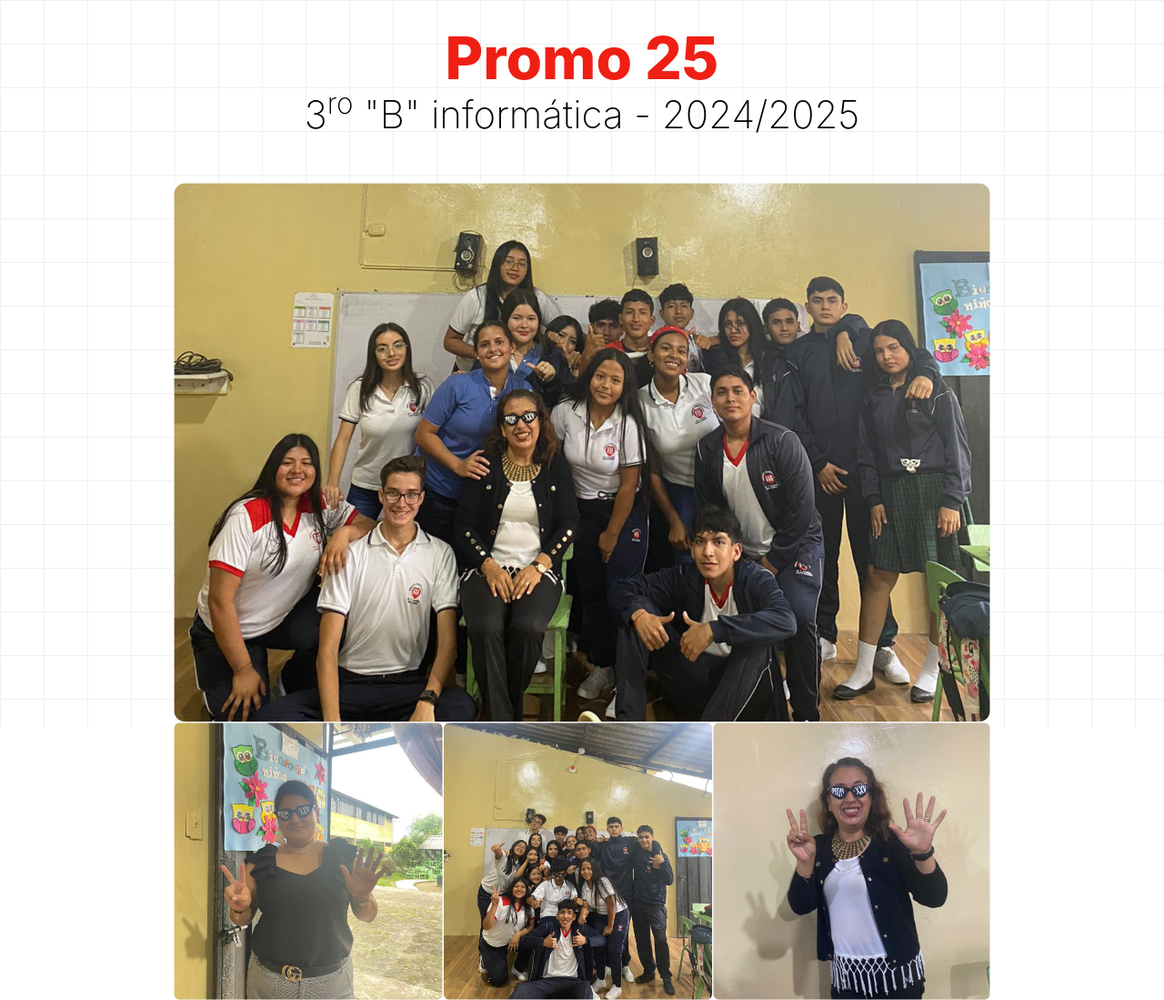
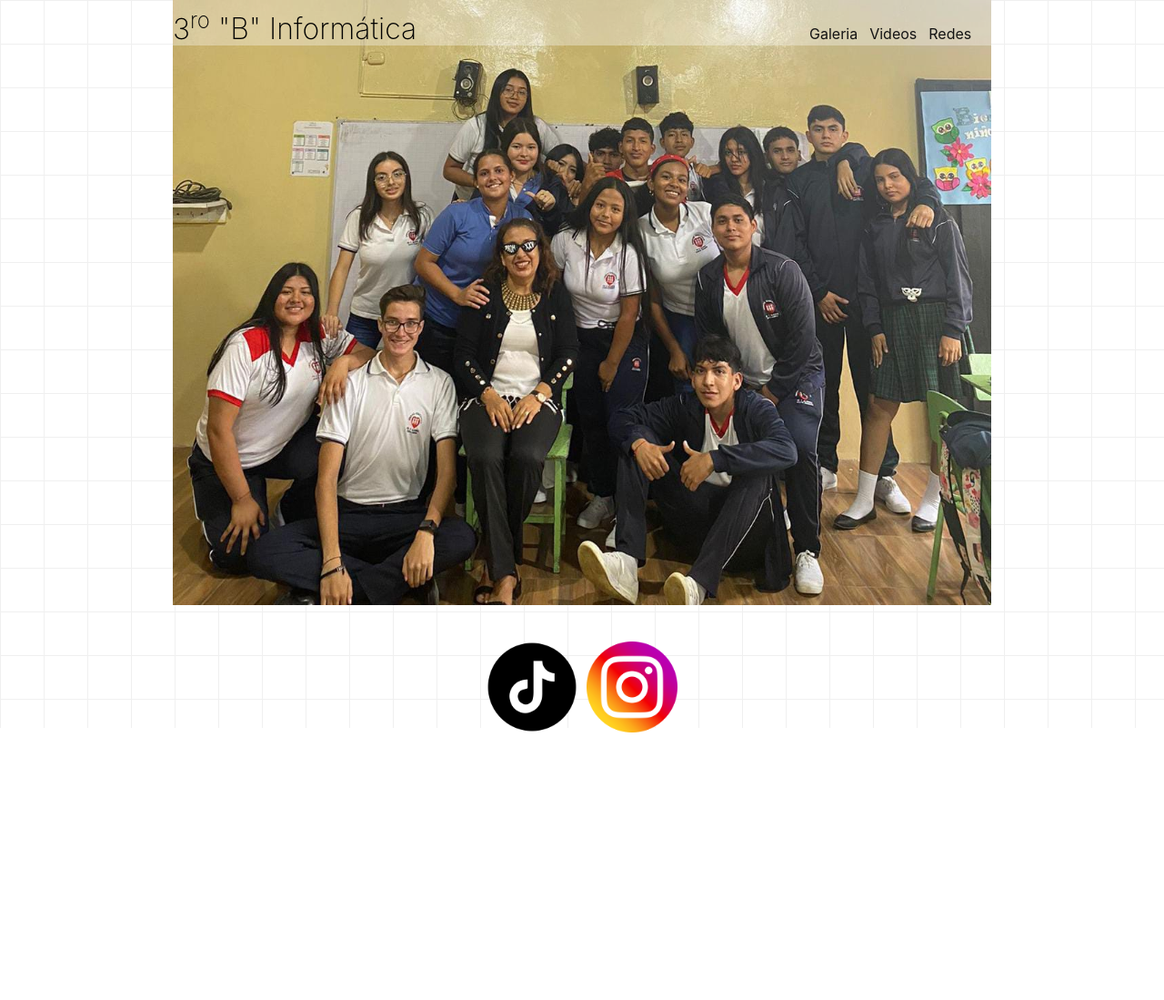
Before and after one commit to sitesafemoi/3roB-info, a plain HTML site: page index.html in a window 1280 px wide. Shown: the top 1099 px of the page at 91% size. Drawn offline with Linux system fonts and the light colour scheme.

Commit message:
update ui

```diff
--- a/css/style.css
+++ b/css/style.css
@@ -34,9 +34,8 @@ h1{
     color: var(--primario);
 }
 h2{
-    font-size: 4.2rem;
+    font-size: 3.2rem;
     font-weight: 200;
-    margin-top: -4.4rem;
 }
 h3{
     font-size: 3.4rem;
@@ -54,11 +53,10 @@ h3{
 p{
     font-size: 1.2rem;
     font-weight: 200;
-    color: rgb(130, 128, 128);
 }
 a{
     text-decoration: none;
-    color: var(--blanco);
+    color: var(--black);
 }
 img{
     width: 100%;
@@ -79,15 +77,35 @@ img{
     background-size:4.8rem 4.8rem;
 }
 
+.cont-imgs{
+    position: relative;
+    z-index: -10;
+}
 .header{
-    width: 100%;
-    height: 20rem;
-    text-align: center;
+    width: min(90rem, 90%);
+    height: 5rem;
+    display: flex;
+    flex-direction: row;
+    justify-content: space-between;
+    margin-bottom: 2rem;
+    position: fixed;
+    z-index: 100;
+    top:0;
+    background-color: rgba(255, 255, 255, 0.338);
 }
-@media screen and (max-width:700px){
-    .header{
-        height: 25rem;
-    }
+
+/*nav*/
+.nav {
+    display: flex;
+    align-items: flex-end;
+    width: 20rem;
+    height: 4rem;
+    margin-top: 1.3rem;
+}
+.nav ul{
+    display: flex;
+    list-style: none;
+    gap: 1.3rem;
 }
 .cont-main{
     width: 100%;
@@ -95,8 +113,6 @@ img{
 }
 
 /*contenedor redes sociales*/
-
-/* contenedor redes*/
 .cont-redes{
     width: 100%;
     height: 20rem;
--- a/index.html
+++ b/index.html
@@ -31,13 +31,24 @@
 <body>
   <div class="background"></div>
   <div class="contenedor">
+    <div class="cont-imgs">
+      <img src="assets/images/img-cover-1.jpg" alt="imagen de 3ro b info">
+    </div>
+    <header class="header">
+        <div class="logo">
+          <h2>3<sup>ro</sup> "B" Informática</h2>
+        </div>
 
-    <header class="header">
-    <h1>Promo 25</h1>
-    <h2>3<sup>ro</sup> "B" informática - 2024/2025</h2>
+        <nav class="nav">
+          <ul>
+            <li><a href="#">Galeria</a></li>
+            <li><a href="#">Videos</a></li>
+            <li><a href="#redes">Redes</a></li>
+          </ul>
+        </nav>
+
     </header>
     <main class="contenedor cont-main">
-      <img src="assets/images/collage.jpg" alt="collage de 3ro b info">
 
       <section class="cont-redes">
         <div class="div-redes-grid">
@@ -45,7 +56,7 @@
             <img src="assets/images/logo-tikTok.png" alt="logo tik Tok">
           </a>
           <a href="https://www.instagram.com/promo25_3ro_binfo/" target="_blank">
-            <img src="assets/images/logo-instragram.png" alt="logo de instagram">
+            <img id="redes" src="assets/images/logo-instragram.png" alt="logo de instagram">
           </a>
           </a>
         </div>
```
